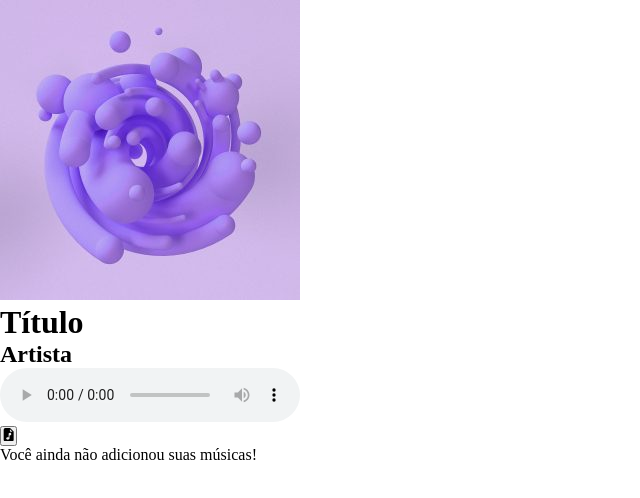
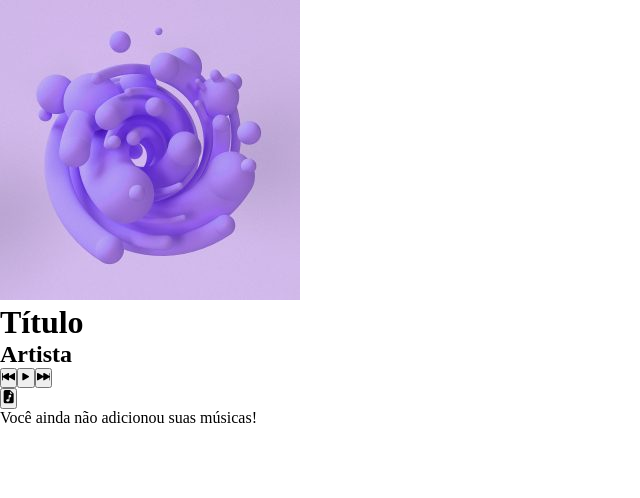
Before and after one commit to santanajoao/audio-player, a React (Vite) app: page / in a window 1280 px wide. Shown: the top 498 px of the page, without its empty margins (0-640 px from the left). Built offline with nearby package versions, Linux system fonts and the light colour scheme; the HTML template or start-up script is replaced by a standard one.

Commit message:
música agora pode ser reproduzida e ao apagar uma música que está sendo reproduzida ela para de tocar

```diff
--- a/src/App.jsx
+++ b/src/App.jsx
@@ -22,7 +22,8 @@ export default class App extends Component {
     const newAudio = await getAudioFileInfos(audio);
     this.setState(({ audioList }) => ({
       audioList: [...audioList, newAudio],
-    }), () => this.setSelectedAudio(newAudio.name));
+      selectedAudio: newAudio,
+    }));
   };
 
   handleSelectedRemoved = (fileName, index) => {
@@ -37,16 +38,15 @@ export default class App extends Component {
 
   removeAudio = (fileName, index) => {
     this.setState(({ audioList }) => {
+      URL.revokeObjectURL(audioList[index].url);
       const audiosCopy = copyArrayOfObjects(audioList);
       const newAudios = audiosCopy.filter(({ name }) => name !== fileName);
       return { audioList: newAudios };
     }, () => this.handleSelectedRemoved(fileName, index));
   };
 
-  setSelectedAudio = (fileName) => {
-    const { audioList } = this.state;
-    const selected = audioList.find(({ name }) => name === fileName);
-    this.setState({ selectedAudio: selected });
+  setSelected = (audio) => {
+    this.setState({ selectedAudio: audio });
   };
 
   render() {
@@ -64,10 +64,11 @@ export default class App extends Component {
 
         <AudioController
           selectedAudio={selectedAudio}
+          setSelected={this.setSelected}
         />
 
         <FileManager
-          setSelected={this.setSelectedAudio}
+          setSelected={this.setSelected}
           selectedAudio={selectedAudio}
           removeAudio={this.removeAudio}
           handleModal={this.handleModal}
--- a/src/components/AudioCard.jsx
+++ b/src/components/AudioCard.jsx
@@ -4,23 +4,24 @@ import { BsTrashFill } from 'react-icons/bs';
 export default class AudioCard extends Component {
   render() {
     const {
-      children, id, removeAudio, setSelected, selectedAudio
+      id, removeAudio, setSelected, selectedAudio, audio
     } = this.props;
 
-    const extraClass = (selectedAudio?.name === children) ? ' selected' : '';
+    const { name } = audio;
+    const extraClass = (selectedAudio?.name === name) ? ' selected' : '';
 
     return (
       <li className={`AudioCard${extraClass}`}>
         <button
           type="button"
-          onClick={ () => setSelected(children) }
+          onClick={ () => setSelected(audio) }
           className="AudioCard__select-audio-btn"
         >
-          { children }
+          { name }
         </button>
         <button
           type="button"
-          onClick={ () => removeAudio(children, id) }
+          onClick={ () => removeAudio(name, id) }
           className="AudioCard__delete-btn"
         >
           <BsTrashFill className="AudioCard__delete-icon" />
--- a/src/components/AudioController.jsx
+++ b/src/components/AudioController.jsx
@@ -1,12 +1,65 @@
 import React, { Component } from 'react';
 import defaultCover from '../assets/default-song-cover.jpg';
+import {
+  BsPlayFill, BsSkipBackwardFill, BsSkipForwardFill
+} from 'react-icons/bs';
+import '../styles/AudioController.css';
 
 export default class AudioController extends Component {
+  state = {
+    isPlaying: false,
+    audioElement: null,
+  };
+
+  componentDidUpdate(prevProps) {
+    this.handleSelectedChange(prevProps);
+  }
+
+  handleSelectedChange = (prevProps) => {
+    const { audioElement } = this.state;
+
+    const { selectedAudio: prevSelected } = prevProps;
+    const { selectedAudio: currentSelected } = this.props;
+
+    if (prevSelected.name === currentSelected.name) return null;
+
+    audioElement?.pause();
+
+    if (Object.keys(currentSelected).length === 0) {
+      this.setState({
+        audioElement: null,
+      });
+    }
+  };
+
+  setAudioElement = () => {
+    const audio  = document.querySelector('.AudioController__audio');
+    this.setState({ audioElement: audio });
+  };
+
+  playPause = () => {
+    const { audioElement, isPlaying } = this.state;
+    if (!audioElement) return;
+
+    if (isPlaying) {
+      audioElement.pause()
+    } else {
+      audioElement.play();
+    }
+
+    this.setState({ isPlaying: !isPlaying });
+  };
+
   render() {
     const { selectedAudio } = this.props;
     const { title, artist, cover, url } = selectedAudio;
     return (
       <div className="AudioController">
+        <audio
+          src={url}
+          onCanPlayThrough={this.setAudioElement}
+          className="AudioController__audio"
+        />
         <div className="AudioController__metadata">
           <img
             src={cover || defaultCover}
@@ -19,7 +72,18 @@ export default class AudioController extends Component {
           </div>
         </div>
         <div className="AudioController__controls">
-          <audio src={url} className="AudioController__audio" controls />
+          <button className="AudioController__prev-btn">
+            <BsSkipBackwardFill className="AudioController__prev-icon" />
+          </button>
+          <button
+            onClick={this.playPause}
+            className="AudioController__play-pause-btn"
+          >
+            <BsPlayFill className="AudioController__play-pause-icon" />
+          </button>
+          <button className="AudioController__next-btn">
+            <BsSkipForwardFill className="AudioController__next-icon" />
+          </button>
         </div>
       </div>
     );
--- a/src/components/AudioList.jsx
+++ b/src/components/AudioList.jsx
@@ -6,16 +6,15 @@ export default class AudioList extends Component {
     const { audioList, removeAudio, setSelected, selectedAudio } = this.props;
     return (
       <ul className="AudioList">
-        { audioList.map(({ name }, index) => (
+        { audioList.map((audio, index) => (
           <AudioCard
             key={ index }
             setSelected={setSelected}
             removeAudio={removeAudio}
             selectedAudio={selectedAudio}
             id={ index }
-          >
-            { name }
-          </AudioCard>
+            audio={audio}
+          />
         )) }
       </ul>
     );
```
Also changed, not shown: src/styles/AudioController.css (added).
